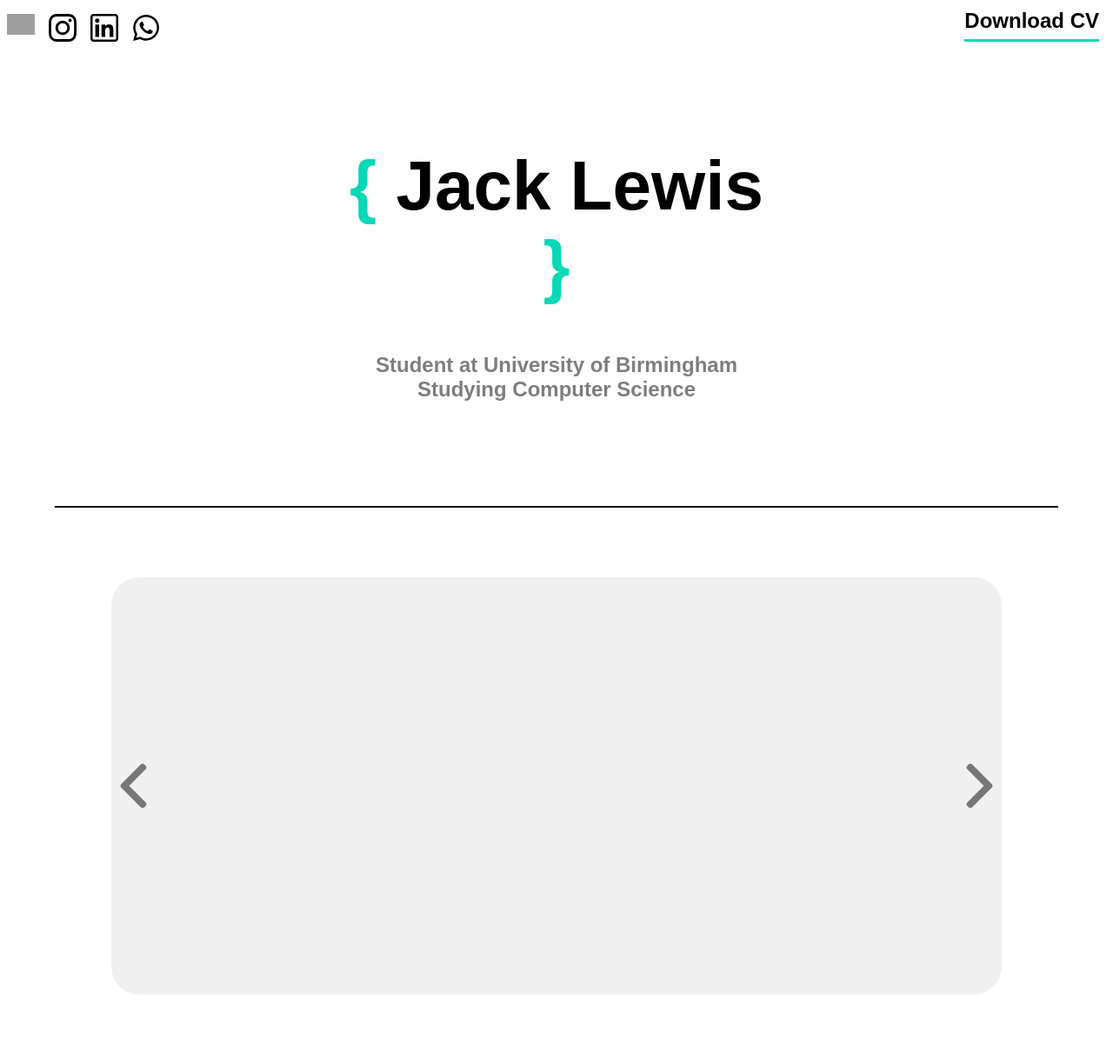
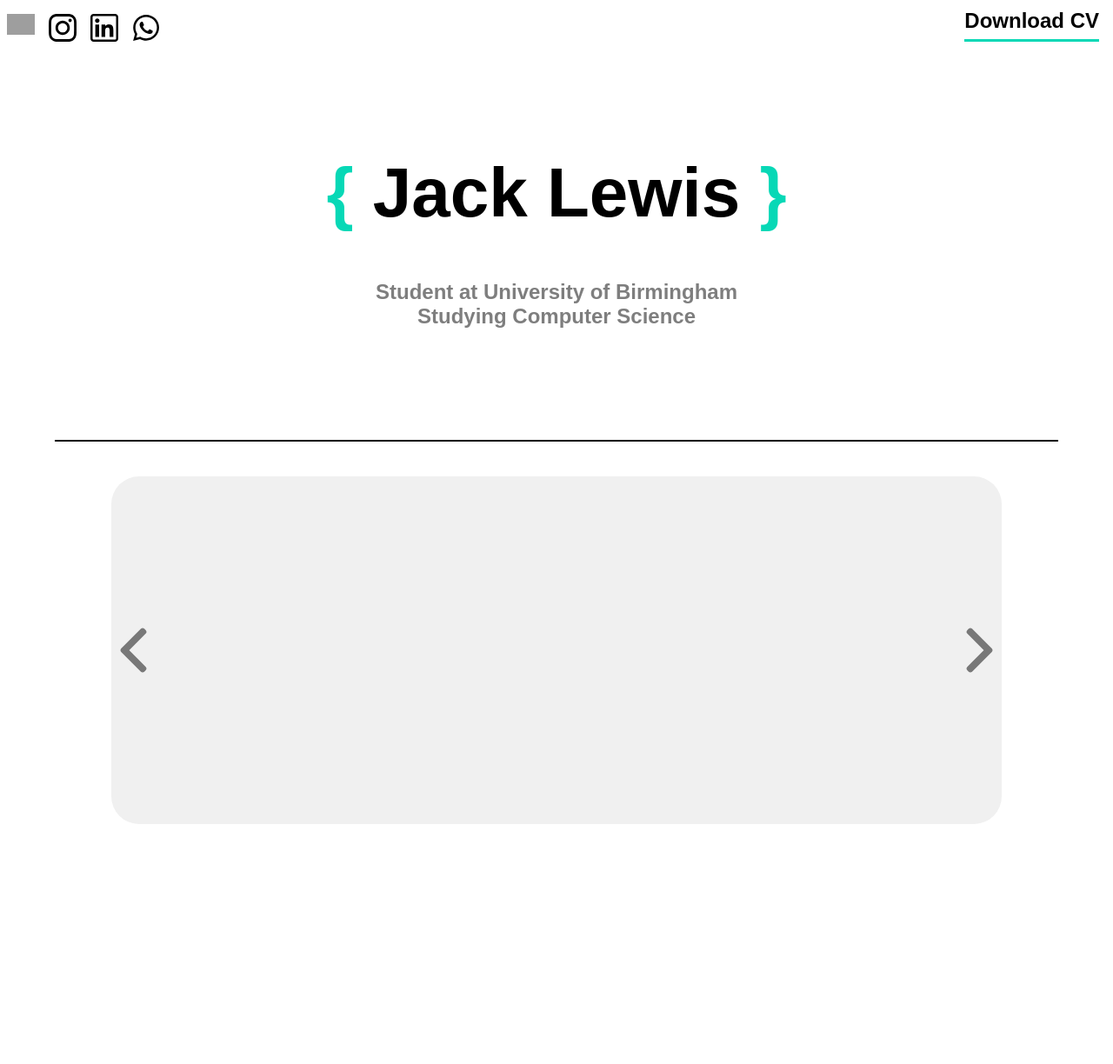
Before and after one commit to jackloo2809/summer-project, a Django app: page / in a window 1280 px wide. Shown: the whole page at 87% size. After the commit the page ends 948 px from the top, so only its background shows below. Run offline with Django 3.2, Linux system fonts and the light colour scheme; data that the repository does not hold is empty; some web fonts are replaced; grey boxes are pictures that could not be loaded.

Commit message:
changed layout proportions

```diff
--- a/blog/static/css/index.css
+++ b/blog/static/css/index.css
@@ -7,10 +7,10 @@ body {
 
 /*------------------- POST SECTION ------------------------*/
 #post-container{
-	margin: 10vh auto;
+	margin: 5vh auto;
 	border-radius: 2em;
 	width: 80%;
-	height: 30rem;
+	height: 50%;
 	background-color: #f0f0f0;
 	position: relative;
 	overflow: hidden;
@@ -51,10 +51,6 @@ body {
 
 #nextBtn:hover{
 	opacity: 0.6;
-	/*
-	background-color: #f2f2f2;
-	box-shadow: 0 0 1em 1rem #f2f2f2;
-	*/
 }
 
 #prevBtn{
@@ -68,10 +64,6 @@ body {
 
 #prevBtn:hover{
 	opacity: 0.6;
-	/*
-	background-color: #f2f2f2;
-	box-shadow: 0 0 1em 1rem #f2f2f2;
-	*/
 }
 
 
@@ -86,8 +78,8 @@ body {
 /* ----------------------- Main info-----------*/
 #title-info{
 	text-align: center;
-	width: 30rem;
-	margin: 15vh auto;
+	min-width: 50%;
+	margin: 10% auto;
 }
 
 #title-info h1{
```
